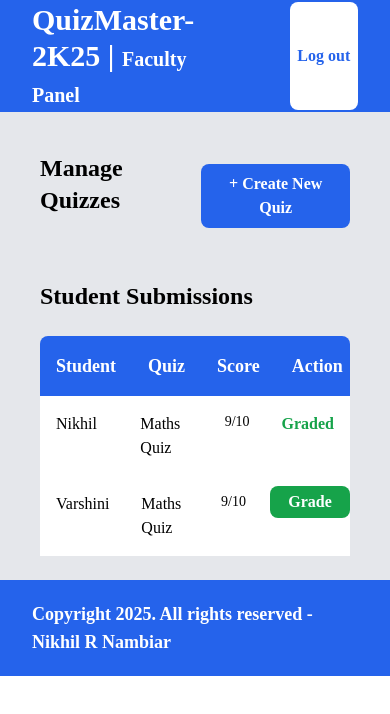
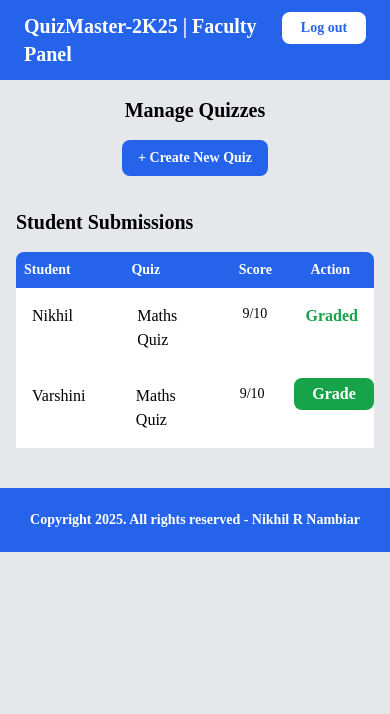
Before and after one commit to Nikhil4002-50-82/Quiz-2k25, a React (Vite) app in the folder client/: page /teacher in a window 390 px wide. Shown: the top 714 px of the page. Built offline with nearby package versions, Linux system fonts and the light colour scheme; no server answers; the database is empty; a web font is replaced by a local one.

Commit message:
made most of the components responsive

```diff
--- a/client/src/components/StudentDashboard/StudentDashboard.jsx
+++ b/client/src/components/StudentDashboard/StudentDashboard.jsx
@@ -79,64 +79,27 @@ const StudentDashboard = () => {
       />
     );
   };
-  // const sampleQuizData = {
-  //   title: "Midterm Quiz",
-  //   description: "A quiz covering basic JavaScript and React concepts.",
-  //   date: "2025-06-20",
-  //   duration: 20,
-  //   questions: [
-  //     {
-  //       id: 1,
-  //       text: "What is the purpose of useState in React?",
-  //       type: "objective",
-  //       marks: "2",
-  //       options: [
-  //         "To manage component state",
-  //         "To fetch data from an API",
-  //         "To navigate between routes",
-  //         "To style components",
-  //       ],
-  //       correctOption: 0,
-  //     },
-  //     {
-  //       id: 2,
-  //       text: "Explain the difference between let and const in JavaScript.",
-  //       type: "subjective",
-  //       marks: "5",
-  //       options: [], // No options for subjective questions
-  //       correctOption: null,
-  //     },
-  //     {
-  //       id: 3,
-  //       text: "Which method is used to update the state in a React functional component?",
-  //       type: "objective",
-  //       marks: "3",
-  //       options: [
-  //         "setState",
-  //         "useEffect",
-  //         "useState setter function",
-  //         "render",
-  //       ],
-  //       correctOption: 2,
-  //     },
-  //   ],
-  // };
+
   return (
-    <div className="bg-gray-200 h-auto w-full">
+    <div className="bg-gray-200 min-h-screen w-full">
       <StudentHeader />
-      <div className="p-10 text-black">
-        <h1 className="font-semibold text-2xl mb-6">Available Quizzes</h1>
-        <div className="grid grid-cols-4 gap-10">
+      <div className="p-4 sm:p-6 md:p-8 lg:p-10 text-black">
+        <h1 className="font-semibold text-xl sm:text-2xl md:text-3xl mb-4 sm:mb-6">
+          Available Quizzes
+        </h1>
+        <div className="grid grid-cols-1 sm:grid-cols-2 md:grid-cols-3 lg:grid-cols-4 gap-4 sm:gap-6 md:gap-8 lg:gap-10">
           {quizzes.map(createQuizzes)}
         </div>
       </div>
-      <div className="px-10 text-black">
-        <h1 className="font-semibold text-2xl mb-6">Performance Reports</h1>
-        <div className="">
-          <div className="font-semibold text-lg grid grid-cols-[5fr_3fr_3fr] bg-purple-600 text-white rounded-t-lg">
-            <h1 className="p-4 ">Quiz</h1>
-            <p className="p-4 ">Score</p>
-            <p className="p-4 ">Status</p>
+      <div className="px-4 sm:px-6 md:px-8 lg:px-10 pb-10 text-black">
+        <h1 className="font-semibold text-xl sm:text-2xl md:text-3xl mb-4 sm:mb-6">
+          Performance Reports
+        </h1>
+        <div className="overflow-x-auto">
+          <div className="font-semibold text-sm sm:text-base md:text-lg grid grid-cols-[3fr_2fr_2fr] sm:grid-cols-[5fr_3fr_3fr] bg-purple-600 text-white rounded-t-lg">
+            <h1 className="p-2 sm:p-3 md:p-4">Quiz</h1>
+            <p className="p-2 sm:p-3 md:p-4">Score</p>
+            <p className="p-2 sm:p-3 md:p-4">Status</p>
           </div>
           <PerformanceReportComp
             quizTitle="Maths Quiz"
--- a/client/src/components/StudentDashboard/StudentFooter.jsx
+++ b/client/src/components/StudentDashboard/StudentFooter.jsx
@@ -2,8 +2,8 @@ import React from "react";
 
 const StudentFooter = () => {
   return (
-    <div className="h-[6em] mt-6 w-full bg-purple-600 px-8 flex items-center justify-center">
-      <h1 className="text-white text-lg font-bold">
+    <div className="h-16 sm:h-20 md:h-24 sm:mt-6 w-full bg-purple-600 px-4 sm:px-6 md:px-8 flex items-center justify-center">
+      <h1 className="text-white text-sm sm:text-base md:text-lg font-bold">
         Copyright 2025. All rights reserved - Nikhil R Nambiar
       </h1>
     </div>
--- a/client/src/components/StudentDashboard/StudentHeader.jsx
+++ b/client/src/components/StudentDashboard/StudentHeader.jsx
@@ -2,12 +2,12 @@ import React from "react";
 
 const StudentHeader = () => {
   return (
-    <div className="h-[7em] w-full bg-purple-600 flex items-center px-8">
+    <div className="h-16 sm:h-20 md:h-24 w-full bg-purple-600 flex items-center px-6 py-10 md:py-14 sm:px-6 md:px-8">
       <div className="flex justify-between w-full">
-         <h1 className="text-white font-bold text-3xl mr-[2em]">
-          QuizMaster-2K25 | <span className='text-xl'>Student Panel</span>
+        <h1 className="text-white font-bold text-xl sm:text-2xl md:text-3xl mr-2 sm:mr-4">
+          QuizMaster-2K25 | <span className="text-sm sm:text-lg md:text-xl">Student Panel</span>
         </h1>
-        <button className="text-purple-600 w-[8em] bg-white hover:bg-red-600 hover:text-white flex items-center justify-center font-bold rounded-lg">
+        <button className="text-purple-600 w-24 h-8 sm:h-9 sm:w-28 md:w-32 bg-white hover:bg-red-600 hover:text-white flex items-center justify-center font-bold rounded-lg text-sm sm:text-base">
           Log out
         </button>
       </div>
--- a/client/src/components/TeacherDashboard/TeacherDashboard.jsx
+++ b/client/src/components/TeacherDashboard/TeacherDashboard.jsx
@@ -34,13 +34,15 @@ const TeacherDashboard = () => {
     );
   };
   return (
-    <div className="bg-gray-200">
+    <div className="bg-gray-200 min-h-screen">
       <TeacherHeader />
-      <div className="p-10 text-black h-auto">
-        <div className="flex items-center justify-between">
-          <h1 className="font-semibold text-2xl mb-6">Manage Quizzes</h1>
+      <div className="p-4 sm:p-6 md:p-8 lg:p-10 text-black">
+        <div className="flex flex-col sm:flex-row items-center justify-between mb-4 sm:mb-6">
+          <h1 className="font-semibold text-xl sm:text-2xl md:text-3xl mb-4 sm:mb-0">
+            Manage Quizzes
+          </h1>
           <button
-            className="text-white font-semibold bg-blue-600 p-2 px-3 rounded-lg"
+            className="text-white font-semibold bg-blue-600 py-2 px-4 sm:px-6 rounded-lg text-sm sm:text-base"
             onClick={(e) => {
               e.preventDefault();
               navigate("/newQuiz");
@@ -49,18 +51,20 @@ const TeacherDashboard = () => {
             + Create New Quiz
           </button>
         </div>
-        <div className="grid grid-cols-4 gap-10">
+        <div className="grid grid-cols-1 sm:grid-cols-2 md:grid-cols-3 lg:grid-cols-4 gap-4 sm:gap-6 md:gap-8 lg:gap-10">
           {quizzes && quizzes.map(createManageQuizCards)}
         </div>
       </div>
-      <div className="px-10 text-black">
-        <h1 className="font-semibold text-2xl mb-6">Student Submissions</h1>
-        <div className="">
-          <div className="font-semibold text-lg grid grid-cols-[5fr_5fr_3fr_3fr] bg-blue-600 text-white rounded-t-lg">
-            <h1 className="p-4 ">Student</h1>
-            <h1 className="p-4 ">Quiz</h1>
-            <p className="p-4 ">Score</p>
-            <p className="p-4 ">Action</p>
+      <div className="px-4 sm:px-6 md:px-8 lg:px-10 pb-10 text-black">
+        <h1 className="font-semibold text-xl sm:text-2xl md:text-3xl mb-4 sm:mb-6">
+          Student Submissions
+        </h1>
+        <div className="overflow-x-auto">
+          <div className="font-semibold text-sm sm:text-base md:text-lg grid grid-cols-[3fr_3fr_2fr_2fr] sm:grid-cols-[5fr_5fr_3fr_3fr] bg-blue-600 text-white rounded-t-lg">
+            <h1 className="p-2 sm:p-3 md:p-4">Student</h1>
+            <h1 className="p-2 sm:p-3 md:p-4">Quiz</h1>
+            <p className="p-2 sm:p-3 md:p-4">Score</p>
+            <p className="p-2 sm:p-3 md:p-4">Action</p>
           </div>
           <StudentSubmissions
             student="Nikhil"
--- a/client/src/components/TeacherDashboard/TeacherFooter.jsx
+++ b/client/src/components/TeacherDashboard/TeacherFooter.jsx
@@ -2,8 +2,8 @@ import React from "react";
 
 const TeacherFooter = () => {
   return (
-    <div className="h-[6em] mt-6 w-full bg-blue-600 px-8 flex items-center justify-center">
-      <h1 className="text-white text-lg font-bold">
+    <div className="h-16 sm:h-20 md:h-24 sm:mt-6 w-full bg-blue-600 px-4 sm:px-6 md:px-8 flex items-center justify-center">
+      <h1 className="text-white text-sm sm:text-base md:text-lg font-bold">
         Copyright 2025. All rights reserved - Nikhil R Nambiar
       </h1>
     </div>
--- a/client/src/components/TeacherDashboard/TeacherHeader.jsx
+++ b/client/src/components/TeacherDashboard/TeacherHeader.jsx
@@ -2,12 +2,12 @@ import React from "react";
 
 const TeacherHeader = () => {
   return (
-    <div className="h-[7em] w-full bg-blue-600 flex items-center px-8">
+    <div className="h-16 sm:h-20 md:h-24 w-full bg-blue-600 flex items-center px-6 py-10 md:py-14 sm:px-6 md:px-8">
       <div className="flex justify-between w-full">
-        <h1 className="text-white font-bold text-3xl mr-[2em]">
+        <h1 className="text-white font-bold text-xl sm:text-2xl md:text-3xl mr-2 sm:mr-4">
           QuizMaster-2K25 | <span className="text-xl">Faculty Panel</span>
         </h1>
-        <button className="text-blue-600 w-[8em] bg-white hover:bg-red-600 hover:text-white flex items-center justify-center font-bold rounded-lg">
+        <button className="text-blue-600 w-24 h-8 sm:h-9 sm:w-28 md:w-32 bg-white hover:bg-red-600 hover:text-white flex items-center justify-center font-bold rounded-lg text-sm sm:text-base">
           Log out
         </button>
       </div>
```
Also changed, not shown: client/src/components/StudentDashboard/AttemptQuiz.jsx (+24 -22 lines), client/src/components/TeacherDashboard/CreateQuizForm.jsx (+42 -24 lines).
